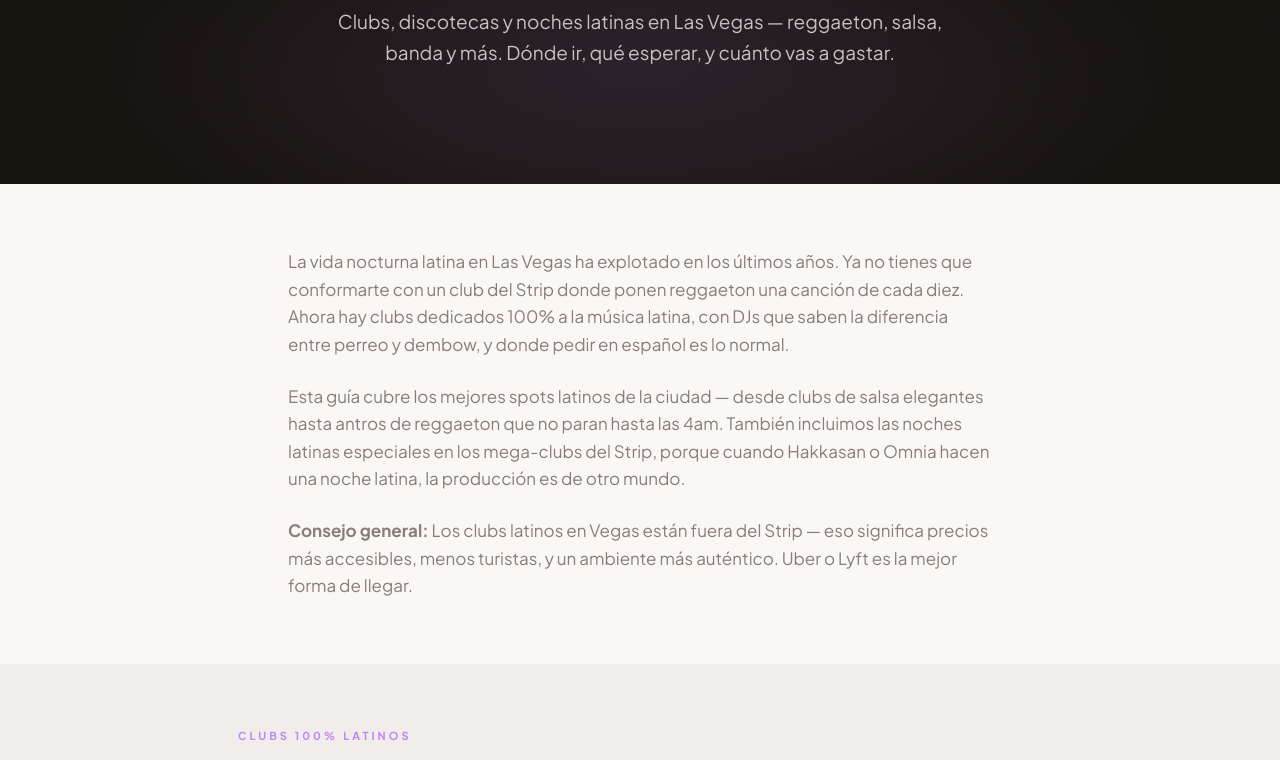
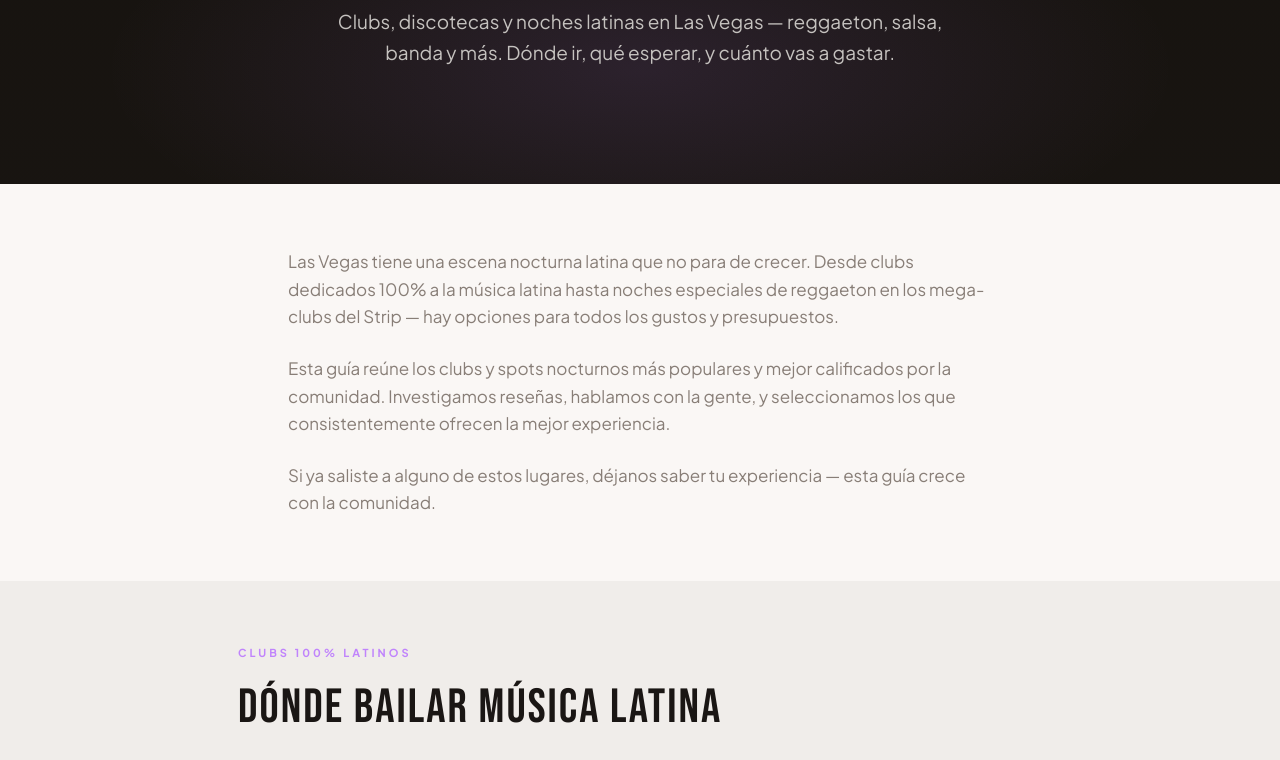
Before and after one commit to EstebanTala/latino-las-vegas, a Next.js app: page /guia/vida-nocturna-latina-las-vegas in a window 1280 px wide. Shown: the part 395-1155 px from the top of the page. Built offline with nearby package versions, Linux system fonts and the light colour scheme; no server answers; the database is empty.

Commit message:
Match vida nocturna intro to other guides format

```diff
--- a/src/app/guia/vida-nocturna-latina-las-vegas/page.tsx
+++ b/src/app/guia/vida-nocturna-latina-las-vegas/page.tsx
@@ -216,26 +216,9 @@ export default async function VidaNocturnaLatinaGuide() {
       {/* Intro */}
       <section className="py-16 bg-background">
         <div className="container max-w-[800px]">
-          <p className="text-[17px] text-muted-foreground leading-relaxed mb-6">
-            La vida nocturna latina en Las Vegas ha explotado en los &uacute;ltimos
-            a&ntilde;os. Ya no tienes que conformarte con un club del Strip donde
-            ponen reggaeton una canci&oacute;n de cada diez. Ahora hay clubs dedicados
-            100% a la m&uacute;sica latina, con DJs que saben la diferencia entre
-            perreo y dembow, y donde pedir en espa&ntilde;ol es lo normal.
-          </p>
-          <p className="text-[17px] text-muted-foreground leading-relaxed mb-6">
-            Esta gu&iacute;a cubre los mejores spots latinos de la ciudad — desde
-            clubs de salsa elegantes hasta antros de reggaeton que no paran
-            hasta las 4am. Tambi&eacute;n incluimos las noches latinas especiales en
-            los mega-clubs del Strip, porque cuando Hakkasan o Omnia hacen una
-            noche latina, la producci&oacute;n es de otro mundo.
-          </p>
-          <p className="text-[17px] text-muted-foreground leading-relaxed">
-            <strong>Consejo general:</strong> Los clubs latinos en Vegas est&aacute;n
-            fuera del Strip — eso significa precios m&aacute;s accesibles, menos
-            turistas, y un ambiente m&aacute;s aut&eacute;ntico. Uber o Lyft es la mejor
-            forma de llegar.
-          </p>
+          <p className="text-[17px] text-muted-foreground leading-relaxed mb-6">Las Vegas tiene una escena nocturna latina que no para de crecer. Desde clubs dedicados 100% a la música latina hasta noches especiales de reggaeton en los mega-clubs del Strip — hay opciones para todos los gustos y presupuestos.</p>
+          <p className="text-[17px] text-muted-foreground leading-relaxed mb-6">Esta guía reúne los clubs y spots nocturnos más populares y mejor calificados por la comunidad. Investigamos reseñas, hablamos con la gente, y seleccionamos los que consistentemente ofrecen la mejor experiencia.</p>
+          <p className="text-[17px] text-muted-foreground leading-relaxed">Si ya saliste a alguno de estos lugares, déjanos saber tu experiencia — esta guía crece con la comunidad.</p>
         </div>
       </section>
 
```
Also changed, not shown: 1 other file (tests, documents, lock files or other folders).
